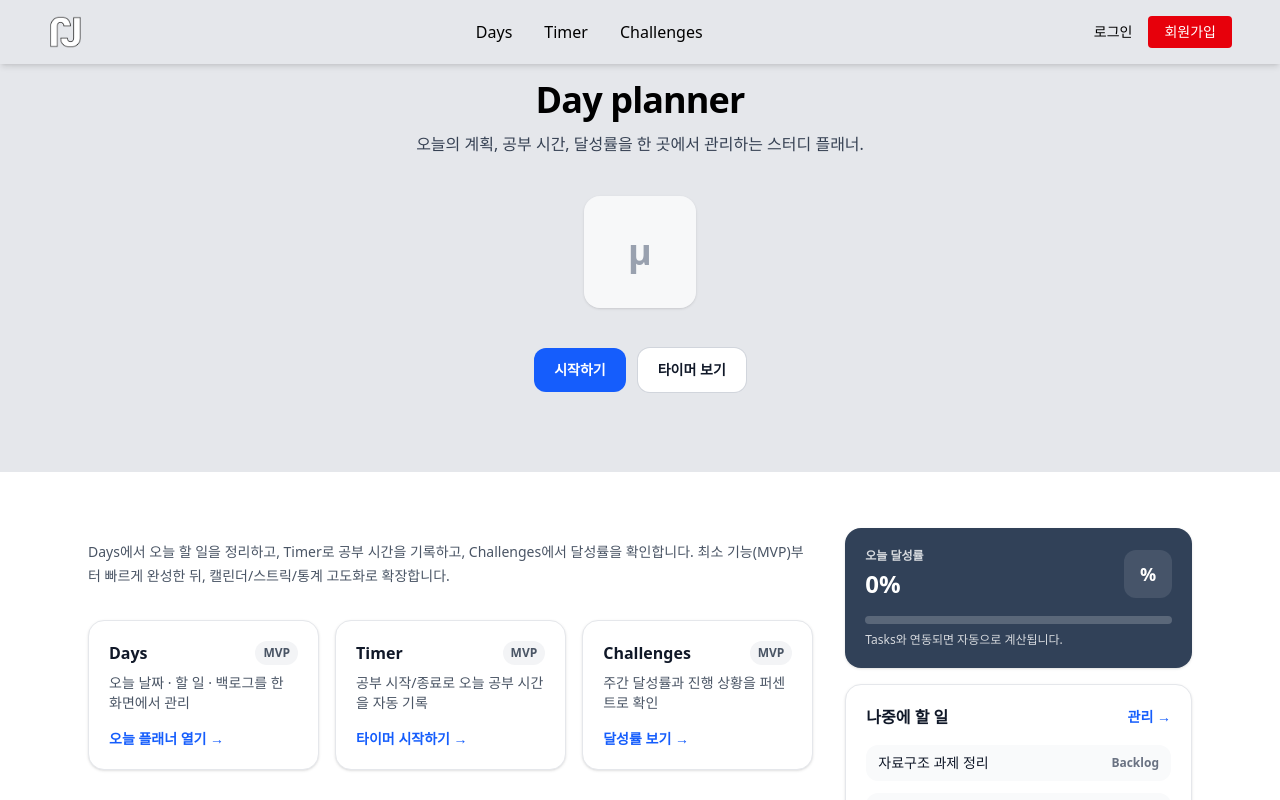
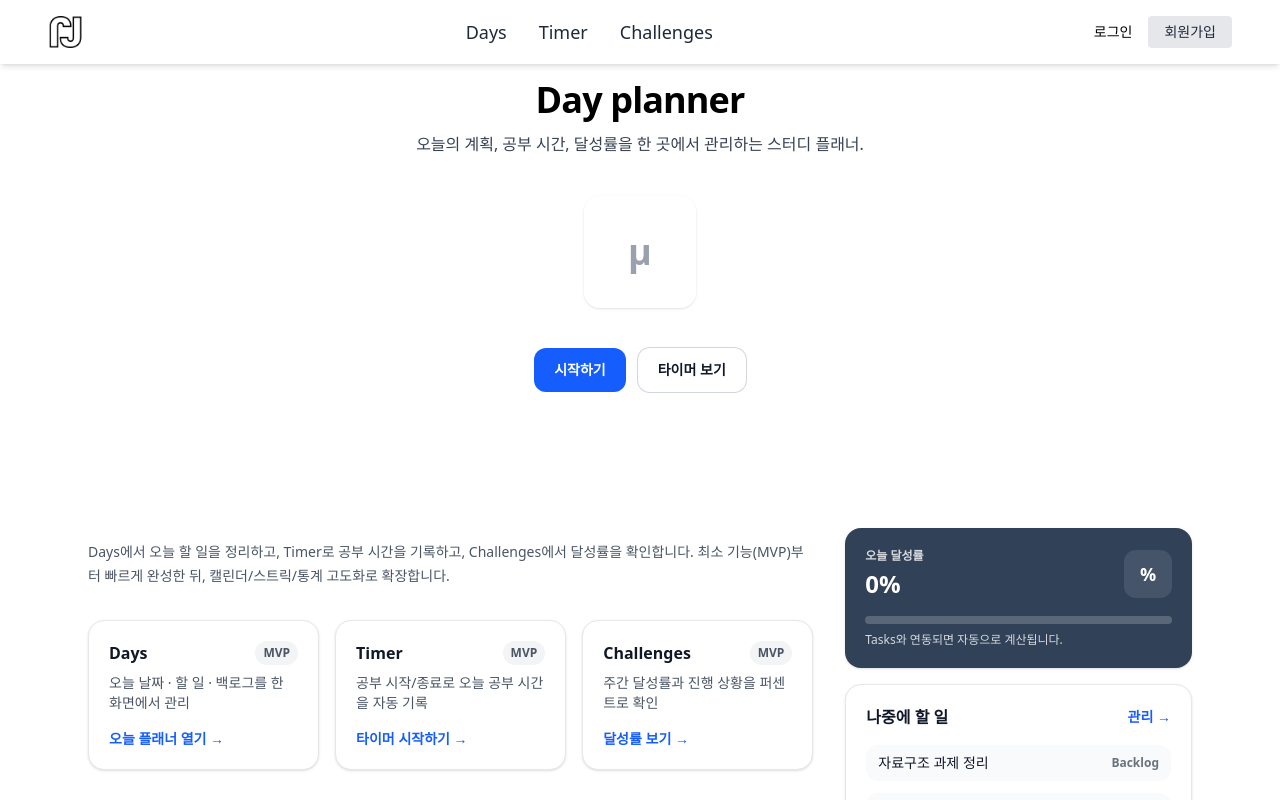
Before and after one commit to woojaemin0106/study-planner, a React (Vite) app: page / in a window 1280 px wide. Shown: the top 800 px of the page. Built offline with nearby package versions, Linux system fonts and the light colour scheme.

Commit message:
feat:NavBar 수정

```diff
--- a/src/components/NavBar.jsx
+++ b/src/components/NavBar.jsx
@@ -1,15 +1,21 @@
+
 import React from "react";
 import { Link } from "react-router-dom";
-import MenuItem from "./Menu.jsx";
-import { navbarClasses } from "./NavBarStyles";
+import MenuItem from './Menu.jsx';
+import { navbarClasses } from './NavBarStyles';
+
 
 function NavBar() {
     return (
         <header className={navbarClasses.header}>
             <div className={navbarClasses.container}>
+
                 {/* 1. 로고 */}
              <div className={navbarClasses.logoWrapper}>
-          <Link to="/" className={navbarClasses.logoLink}>
+                <Link
+                    to="/"
+                    className={navbarClasses.logoLink}
+                >
                     {/* 👈 이미지 태그에 크기 클래스(예: h-8, w-auto) 추가 */}
                     <img
                         src="/logo.png"
@@ -22,18 +28,30 @@ function NavBar() {
                 {/* 2. 중앙 메뉴 */}
                 <nav className={navbarClasses.centerNav}>
                     <ul className={navbarClasses.centerUl}>
-            <MenuItem to="/Days" label="Days" />
-            <MenuItem to="/Timer" label="Timer" />
-            <MenuItem to="/Challenges" label="Challenges" />
+                        <li>
+                        <Link to="/Days" className={navbarClasses.menuItemDays}>Days</Link>
+                        </li>
+                        <li>
+                        <Link to="/Timer" className={navbarClasses.menuItemTimer}>Timer</Link>
+                        </li>
+                        <li>
+                        <Link to="/Challenges" className={navbarClasses.menuItemChallenges}>Challenges</Link>
+                        </li>
                     </ul>
                 </nav>
 
                 {/* 3 & 4. 로그인/회원가입 */}
                 <div className={navbarClasses.authWrapper}>
-          <Link to="/Login" className={navbarClasses.loginLink}>
+                    <Link
+                        to="/Login"
+                        className={navbarClasses.loginLink}
+                    >
                         로그인
                     </Link>
-          <Link to="/Signup" className={navbarClasses.signupLink}>
+                    <Link
+                        to="/Signup"
+                        className={navbarClasses.signupLink}
+                    >
                         회원가입
                     </Link>
                 </div>
--- a/src/components/NavBarStyles.js
+++ b/src/components/NavBarStyles.js
@@ -1,7 +1,8 @@
+// src/styles/navbarStyles.js
+
 export const navbarClasses = {
     // 최상위 <header> 태그 스타일: 순수 블랙(bg-black), 상단 고정, z-50
-  header:
-    "fixed top-0 left-0 w-full text-black-400 z-50 transition duration-300 ease-in shadow-md",
+    header: "fixed top-0 left-0 w-full text-black-400 z-50 transition duration-300 ease-in shadow-md",
 
     // 컨텐츠 래퍼 <div> 스타일: 높이 h-16 (64px), 패딩, Flexbox 정렬
     container: "flex items-center justify-between h-16 px-6 md:px-12",
@@ -9,13 +10,17 @@ export const navbarClasses = {
     // 로고 Wrapper <div> 스타일
     logoWrapper: "flex items-center",
     // 로고 Link 스타일: 폰트 크기, 굵기, 넷플릭스 레드
-  logoLink:
-    "text-3xl font-bold text-red-600 hover:text-red-500 tracking-wider transition",
+    logoLink: "text-3xl font-bold text-red-600 hover:text-red-500 tracking-wider transition",
 
     // 중앙 메뉴 <nav> 스타일: 데스크톱에서만 표시
     centerNav: "hidden md:block",
     // 중앙 메뉴 <ul> 스타일: Flex 정렬 및 항목 간 간격 (space-x-8 = 32px)
+    centerNav: "hidden md:block",
     centerUl: "flex space-x-8",
+
+    menuItemDays: "text-lg font-medium text-gray-800 hover:text-gray-500 transition-colors duration-200",
+    menuItemTimer: "text-lg font-medium text-gray-800 hover:text-gray-500 transition-colors duration-200",
+    menuItemChallenges: "text-lg font-medium text-gray-800 hover:text-gray-500 transition-colors duration-200",
 
     // 인증 영역 <div> 스타일
     authWrapper: "flex space-x-4 items-center",
@@ -24,9 +29,7 @@ export const navbarClasses = {
     loginLink: "text-sm font-medium hover:text-gray-300 transition",
 
     // 회원가입 버튼 Link 스타일 (빨간색 배경, 강조)
-  signupLink:
-    "bg-red-600 hover:bg-red-700 text-white text-sm font-medium py-1.5 px-4 rounded transition duration-200",
-
+   signupLink: "bg-gray-200 hover:bg-gray-300 text-gray-800 text-sm font-medium py-1.5 px-4 rounded transition duration-200",
     // 로고 이미지 스타일 (height만 지정하고 width는 auto로 비율 유지)
     logoImg: "h-8 w-auto",
 };
--- a/src/pages/MainPage.jsx
+++ b/src/pages/MainPage.jsx
@@ -32,7 +32,7 @@ export default function MainPage() {
   return (
     <div className="w-full">
       {/* Hero */}
-      <section className="w-full bg-gray-200">
+      <section className="w-full ">
         <div className="mx-auto max-w-6xl px-6 py-20">
           <div className="flex flex-col items-center justify-center text-center">
             <h1 className="text-3xl font-extrabold tracking-tight md:text-4xl">
```
Also changed, not shown: public/logo.png. Lines whose indentation alone changed are shown as unchanged.
